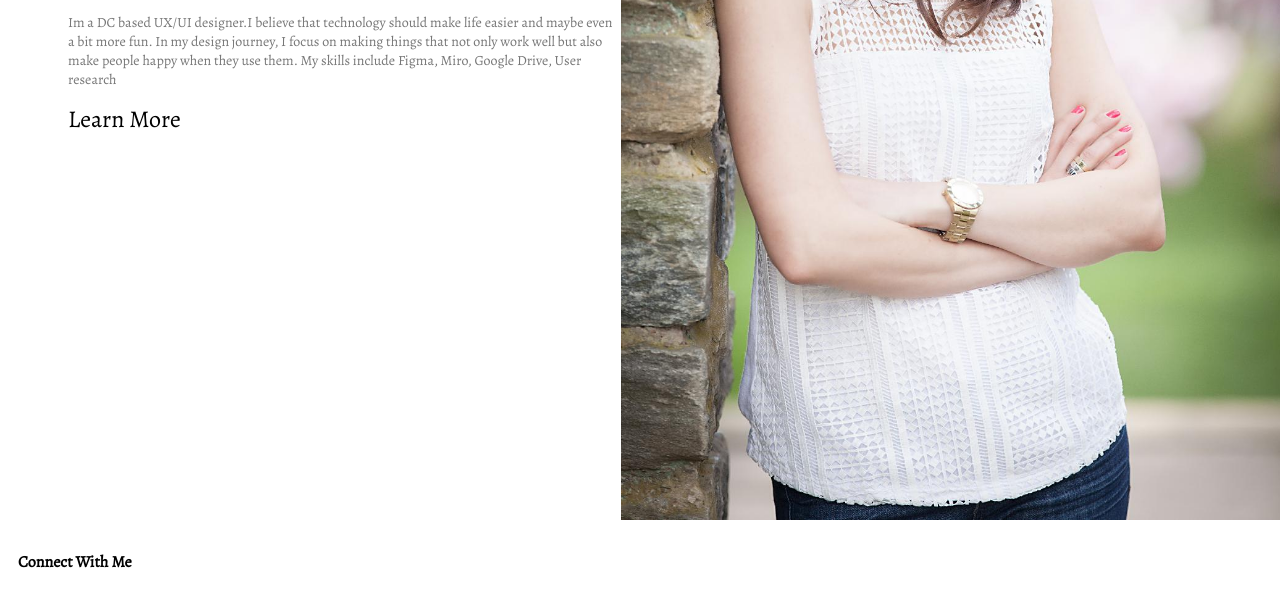
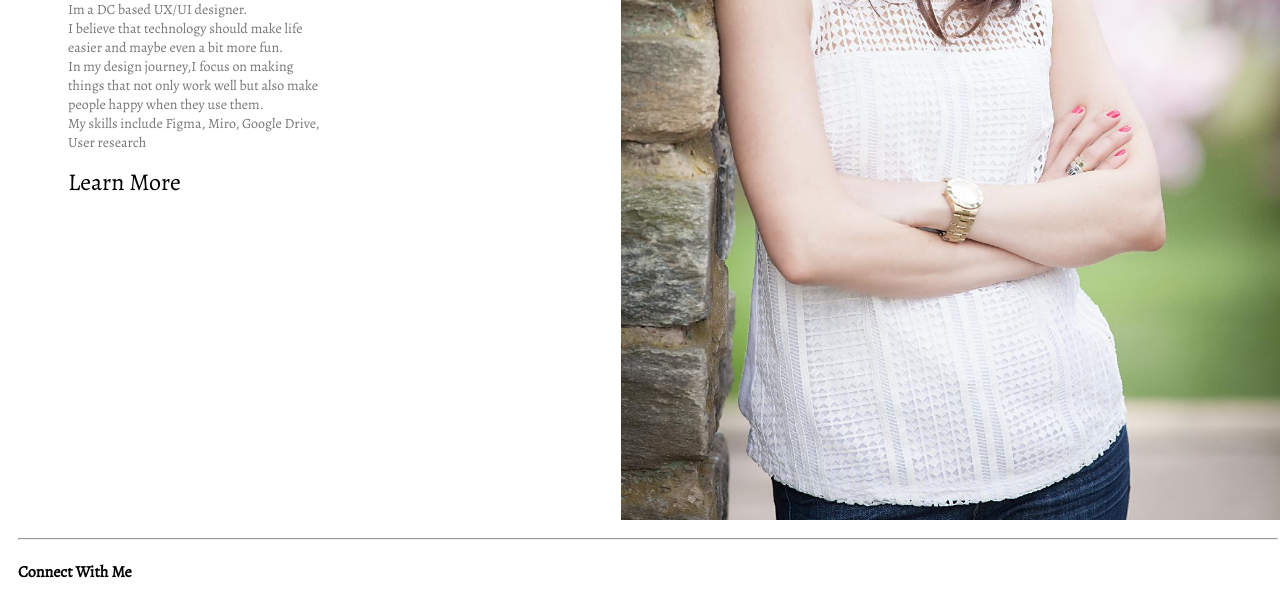
Before and after one commit to Lalehtavakoli/HW-17, a plain HTML site: page index.html in a window 1280 px wide. Shown: the part 580-1169 px from the top of the page. Drawn offline with nearby package versions, Linux system fonts and the light colour scheme.

Commit message:
updated first page

```diff
--- a/css/index.css
+++ b/css/index.css
@@ -99,6 +99,8 @@ p {
 .profileimage{
 height: 1000px;
 width: auto;
+
+padding-left: 300px;
 }
 .noteforhero{
   padding-left: 60px;
@@ -121,3 +123,11 @@ list-style-type: none;
 .instagramlogo{
   padding-top: 0px;
 }
+
+.footerlastline{
+  padding-bottom: 3000px;
+}
+
+.footerelements{
+  padding-bottom: 500px;
+}
--- a/index.html
+++ b/index.html
@@ -20,19 +20,19 @@
 
     <h1>Hi, I`m Laleh Tavakoli</h1>
 
-  <p>Im a DC based UX/UI designer.I believe that
-  technology should make life easier and maybe
-  even a bit more fun. In my design journey,
-   I focus on making things that not only work
-  well but also make people happy when they use them.
+  <p>Im a DC based UX/UI designer.<br>
+    I believe that technology should make life easier and maybe
+  even a bit more fun.<br>
+   In my design journey,I focus on making things that not only work
+  well but also make people happy when they use them.<br>
   My skills include Figma, Miro, Google Drive, User research</p>
   <a data-cke-saved-href="#learn more">Learn More</a>
 </div>
 
 <img class="profileimage" src="Laleh .jpg" alt="Laleh" >
 </section>
-<footer>
-
+<footer class="footerelents">
+  <hr>
   <h4>Connect With Me</h4>
 
 
@@ -48,7 +48,7 @@
   </li>
   </ul>
   </div>
-  <p>&copy; 2024 Laleh Tavakoli. All rights reserved.</p>
+  <p class="footerlastline">&copy; 2024 Laleh Tavakoli. All rights reserved.</p>
   </footer>
 
  </body>
```
